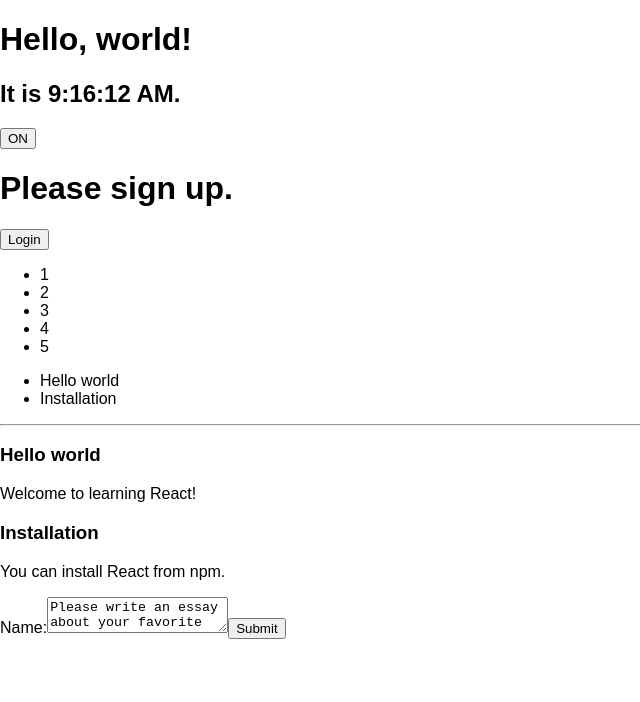
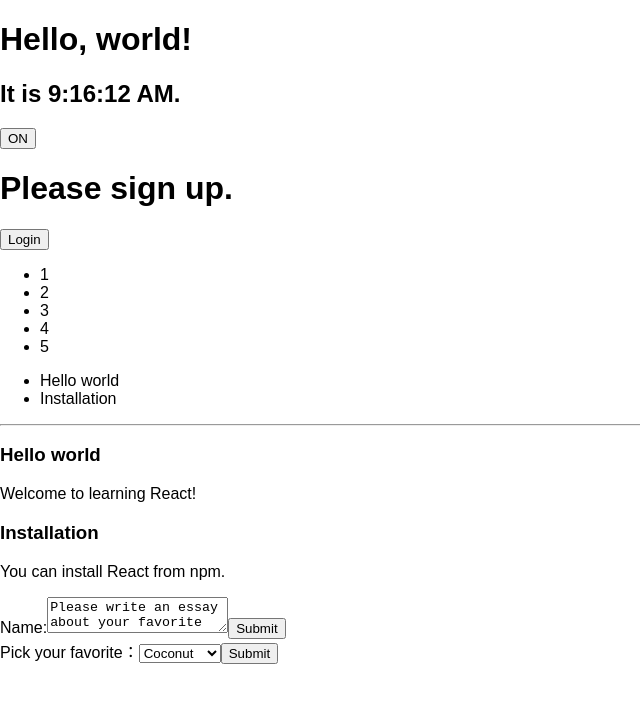
Before and after one commit to wangyichen1064431086/my-react-app, a React (Create React App) app: page / in a window 1280 px wide. Shown: the top 702 px of the page, without its empty margins (0-640 px from the left). Built offline with nearby package versions, Linux system fonts and the light colour scheme.

Commit message:
1214learn

```diff
--- a/src/index.js
+++ b/src/index.js
@@ -241,7 +241,44 @@
   }
 }
 
+class FlavorForm extends React.Component {
+  constructor(props) {
+    super(props);
+    this.state = {
+      value:'coconut'
+    };
+    this.handleChange = this.handleChange.bind(this);
+    this.handleSubmit = this.handleSubmit.bind(this);
+  }
 
+  handleChange(event) {
+    this.setState({
+      value: event.target.value
+    });
+  }
+
+  handleSubmit(event) {
+    alert('Your favorite flavor is:' + this.state.value);
+    event.preventDefault();
+  }
+
+  render() {
+    return (
+      <form onSubmit={this.handleSubmit}>
+        <label>
+          Pick your favorite：
+          <select value={this.state.value} onChange={this.handleChange}>
+            <option value="grapefruit">Grapefruit</option>
+            <option value="lime">Lime</option>
+            <option value="coconut">Coconut</option>
+            <option value="mango">Mango</option>
+          </select>
+        </label>
+        <input type="submit" value="Submit" />
+      </form>
+    );
+  }
+}
 class MyRoot extends React.Component {
   render() {
     return (
@@ -252,6 +289,7 @@
         <NumberList numbers={numbers} />
         <Blog posts={posts} />
         <NameForm />
+        <FlavorForm />
       </div>
     )
   }
```
